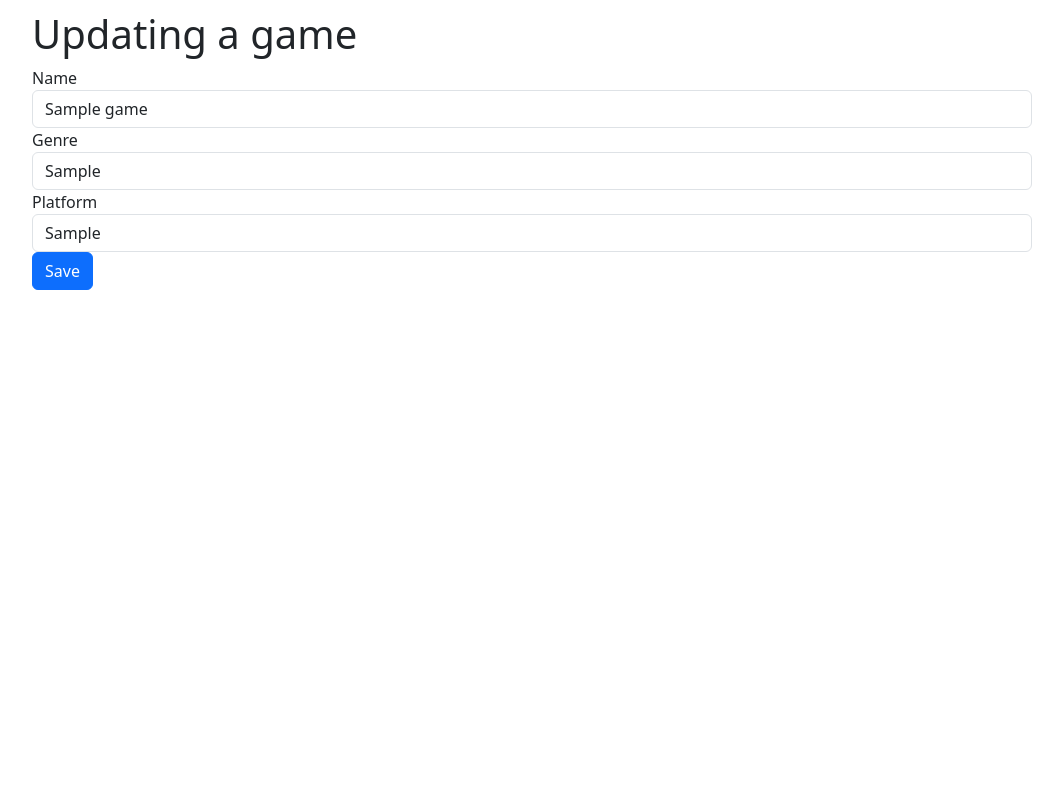
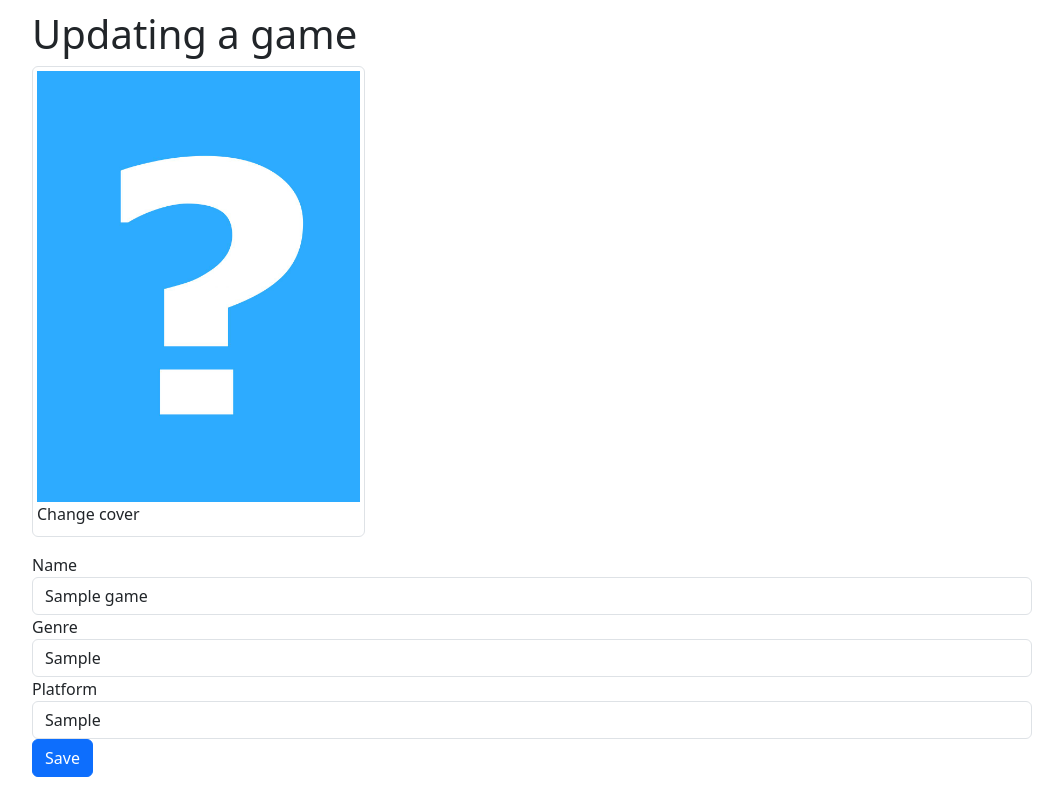
Before and after one commit to alvesgf16/game-library, a Flask app: page /update/1 in a window 1280 px wide. Shown: the whole page, without its empty margins (108-1171 px from the left). Run offline with Flask 3, Linux system fonts and the light colour scheme; the visitor is signed in with stand-in values (Sample User, id 1); tables that the repository leaves empty hold one stand-in row (Sample ...); some libraries are stand-ins or nearby versions.

Commit message:
feat: add cover update functionalities

```diff
--- a/flaskr/game_library/helpers.py
+++ b/flaskr/game_library/helpers.py
@@ -1,3 +1,4 @@
+import os
 import time
 
 from flask import current_app
@@ -14,3 +15,19 @@ class GameCoverUploader:
         a_cover_art.save(
             f"{self.upload_path}/cover{self.game_id}-{timestamp}.jpg"
         )
+
+    def retrieve_uploaded_cover_filename(self) -> str:
+        uploaded_files = os.listdir(self.upload_path)
+        return next(
+            (
+                filename
+                for filename in uploaded_files
+                if f"cover{self.game_id}" in filename
+            ),
+            "default_cover.jpg",
+        )
+
+    def delete_cover_file(self) -> None:
+        filename = self.retrieve_uploaded_cover_filename()
+        if filename != "default_cover.jpg":
+            os.remove(os.path.join(self.upload_path, filename))
--- a/flaskr/game_library/views.py
+++ b/flaskr/game_library/views.py
@@ -70,11 +70,15 @@ def add_game_to_database(a_game: Game) -> None:
 @login_required
 def update(id: int) -> Union[Response, str]:
     game = db.session.execute(db.select(Game).filter_by(id=id)).scalar()
+    game_cover = GameCoverUploader(id).retrieve_uploaded_cover_filename()
     assert isinstance(game, Game)
     if request.method == "POST":
         return update_game(game)
     return render_template(
-        "game_library/update.html", a_title="Updating a game", game=game
+        "game_library/update.html",
+        a_title="Updating a game",
+        game=game,
+        game_cover=game_cover,
     )
 
 
@@ -82,7 +86,12 @@ def update_game(a_game: Game) -> Response:
     a_game.name = request.form["name"]
     a_game.genre = request.form["genre"]
     a_game.platform = request.form["platform"]
+    game_cover = request.files["cover-art"]
     db.session.commit()
+
+    cover_file_manager = GameCoverUploader(a_game.id)
+    cover_file_manager.delete_cover_file()
+    cover_file_manager.upload_cover_file(game_cover)
 
     return redirect(url_for("game_library.index"))
 
--- a/flaskr/templates/game_library/update.html
+++ b/flaskr/templates/game_library/update.html
@@ -1,6 +1,13 @@
 {% extends "base.html" %}
 {% block content %}
-  <form action="{{ url_for('game_library.update', id=game.id)}}" method="post">
+  <form action="{{ url_for('game_library.update', id=game.id)}}" method="post" enctype="multipart/form-data">
+    <figure class="img-thumbnail col-md-4">
+      <img src="{{ url_for('game_library.image', filename=game_cover) }}" alt="default cover" class="img-fluid">
+      <label for="cover-art" class="file-container">
+        Change cover
+        <input type="file" accept=".jpg" name="cover-art" id="cover-art" class="form-control">
+      </label>
+    </figure>
     <fieldset>
       <input type="hidden" name="id" value="{{ game.id }}">
       <div class="form-group">
```
